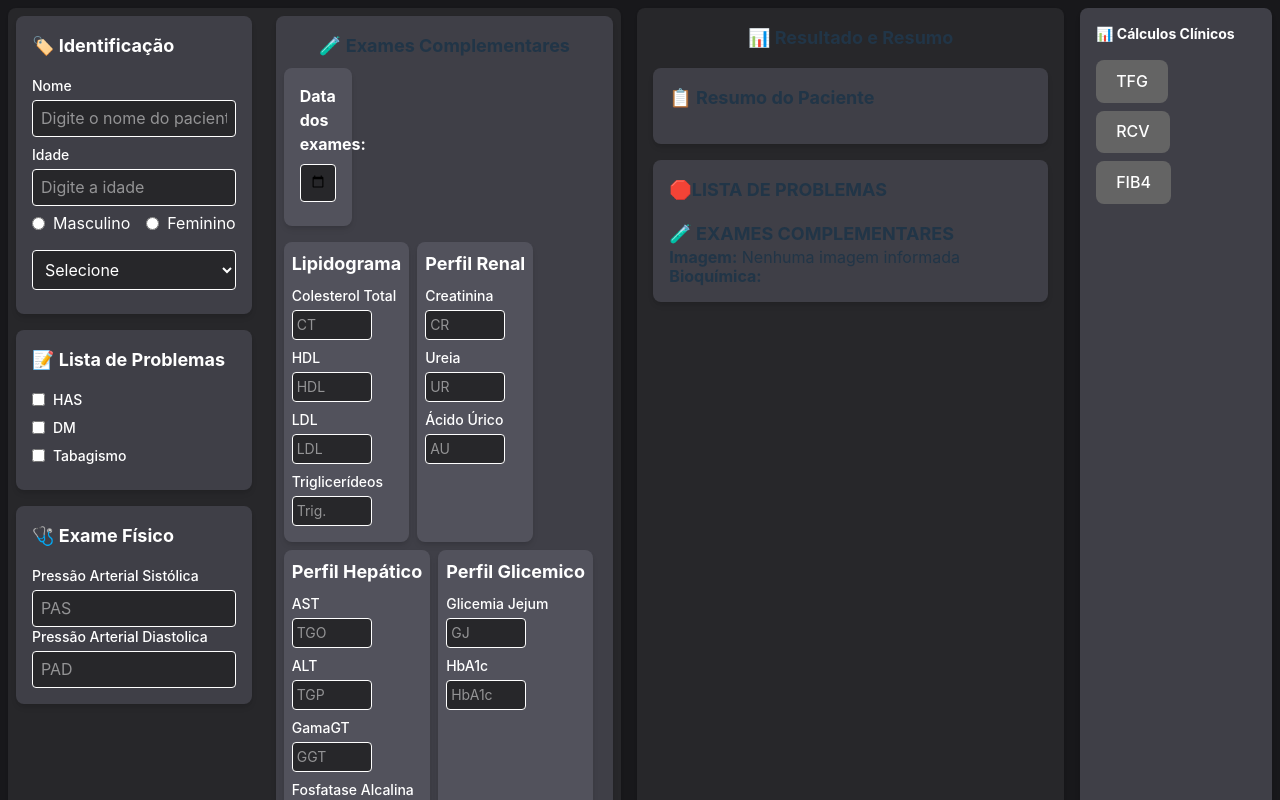
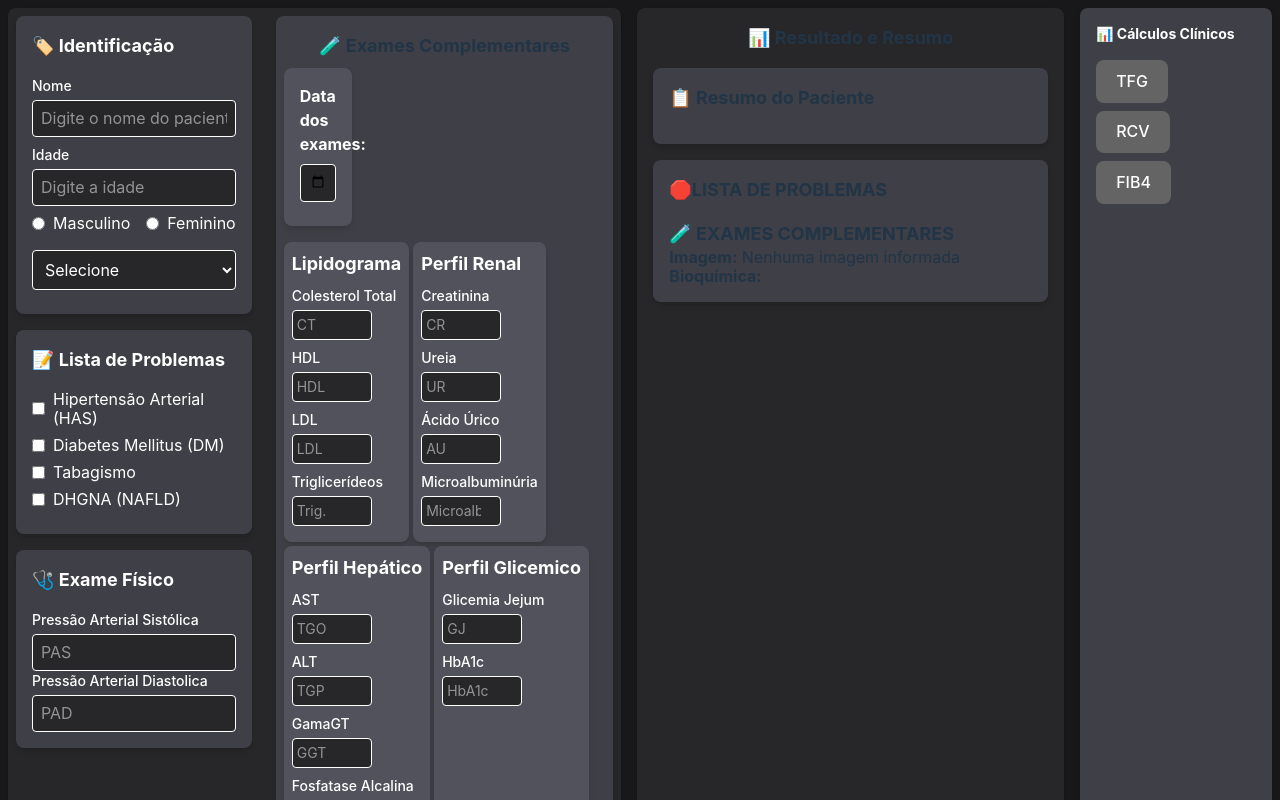
Before and after one commit to gabrielgcmr/RCV_PWA, a React (Vite) app in the folder frontend/: page / in a window 1280 px wide. Shown: the top 800 px of the page. Built offline with nearby package versions, Linux system fonts and the light colour scheme.

Commit message:
Adicionado vitaminas e eletrólitos

```diff
--- a/frontend/src/components/MainPageSections/1-IdentificationSection/Forms/ProblemList.tsx
+++ /dev/null
@@ -1,94 +0,0 @@
-import { usePatient } from "../../../../hooks/usePatient";
-
-export default function ProblemListForm() {
-  const { patientData, updatePatientData } = usePatient();
-
-  // Função simples para adicionar/remover problemas da lista
-  const handleProblemToggle = (problemName: string, checked: boolean) => {
-    const existingProblems = patientData.problemList.problems.map((p) => p.name);
-
-    let updatedProblems;
-
-    if (checked) {
-      // Adiciona o problema se não existir
-      if (!existingProblems.includes(problemName)) {
-        updatedProblems = [
-          ...patientData.problemList.problems,
-          { name: problemName },
-        ];
-      } else {
-        updatedProblems = [...patientData.problemList.problems];
-      }
-    } else {
-      // Remove o problema se ele existir
-      updatedProblems = patientData.problemList.problems.filter(
-        (p) => p.name !== problemName
-      );
-    }
-
-    updatePatientData("problemList", { problems: updatedProblems });
-  };
-
-  // Verifica se o problema já está presente na lista
-  const isProblemChecked = (problemName: string) =>
-    patientData.problemList.problems.some((p) => p.name === problemName);
-
-  const handleKeyDown = (e: React.KeyboardEvent<HTMLInputElement>, name: string, checked: boolean) => {
-    if (e.key === "Enter" || e.key === " ") {
-      e.preventDefault(); // Previne o comportamento padrão
-      handleProblemToggle(name, !checked); // Inverte o estado do checkbox
-    }
-  };
-
-
-  return (
-    <div className="p-4 bg-zinc-700 rounded-lg shadow-md text-white">
-      <h2 className="text-lg font-bold mb-4"> 📝 Lista de Problemas</h2>
-
-      {/* HAS */}
-      <div className="flex items-center mb-2">
-        <input
-          type="checkbox"
-          id="HAS"
-          checked={isProblemChecked("HAS")}
-          onChange={(e) => handleProblemToggle("HAS", e.target.checked)}
-          onKeyDown={(e) => handleKeyDown(e, "HAS", isProblemChecked("HAS"))}
-          className="mr-2"
-        />
-        <label htmlFor="HAS" className="text-sm font-medium">
-          HAS
-        </label>
-      </div>
-
-      {/* Diabetes */}
-      <div className="flex items-center mb-2">
-        <input
-          type="checkbox"
-          id="diabetes"
-          checked={isProblemChecked("Diabetes")}
-          onChange={(e) => handleProblemToggle("Diabetes", e.target.checked)}
-          onKeyDown={(e) => handleKeyDown(e, "Diabetes", isProblemChecked("Diabetes"))}
-          className="mr-2"
-        />
-        <label htmlFor="diabetes" className="text-sm font-medium">
-          DM
-        </label>
-      </div>
-
-      {/* Tabagismo */}
-      <div className="flex items-center mb-2">
-        <input
-          type="checkbox"
-          id="smoker"
-          checked={isProblemChecked("Tabagismo")}
-          onChange={(e) => handleProblemToggle("Tabagismo", e.target.checked)}
-          onKeyDown={(e) => handleKeyDown(e, "Tabagismo", isProblemChecked("Tabagismo"))}
-          className="mr-2"
-        />
-        <label htmlFor="smoker" className="text-sm font-medium">
-          Tabagismo
-        </label>
-      </div>
-    </div>
-  );
-}
--- /dev/null
+++ b/frontend/src/components/MainPageSections/1-IdentificationSection/Forms/ProblemListForm.tsx
@@ -0,0 +1,42 @@
+import { usePatient } from "../../../../hooks/usePatient";
+import { CheckboxInput } from "../../../common/Inputs/CheckboxInputProps";
+
+export default function ProblemListForm() {
+  const { patientData, updatePatientData } = usePatient();
+
+  const problemOptions = [
+    { name: "HAS", label: "Hipertensão Arterial (HAS)" },
+    { name: "Diabetes", label: "Diabetes Mellitus (DM)" },
+    { name: "Tabagismo", label: "Tabagismo" },
+    { name: "DHGNA", label: "DHGNA (NAFLD)"}
+  ];
+
+  // Função simplificada para adicionar/remover problemas
+  const handleProblemToggle = (problemName: string, checked: boolean) => {
+    const updatedProblems = checked
+      ? [...patientData.problemList.problems, { name: problemName }]
+      : patientData.problemList.problems.filter((p) => p.name !== problemName);
+
+    updatePatientData("problemList", { problems: updatedProblems });
+  };
+
+  const isProblemChecked = (problemName: string) =>
+    patientData.problemList.problems.some((p) => p.name === problemName);
+
+  return (
+    <div className="p-4 bg-zinc-700 rounded-lg shadow-md text-white">
+      <h2 className="text-lg font-bold mb-4"> 📝 Lista de Problemas</h2>
+
+      {problemOptions.map(({ name, label }) => (
+        <CheckboxInput
+          id={name}
+          key={name}
+          name={name}
+          label={label}
+          checked={isProblemChecked(name)}
+          onChange={handleProblemToggle} // Agora passa boolean direto, sem `value`
+        />
+      ))}
+    </div>
+  );
+}
--- a/frontend/src/components/MainPageSections/1-IdentificationSection/Main/IdentificationSection.tsx
+++ b/frontend/src/components/MainPageSections/1-IdentificationSection/Main/IdentificationSection.tsx
@@ -1,6 +1,6 @@
 import IdentificationForm from "../Forms/IdentificationForm";
 import PhysicalExamForm from "../Forms/PhysicalExamForm";
-import ProblemListForm from "../Forms/ProblemList";
+import ProblemListForm from "../Forms/ProblemListForm";
 
 export default function IdentificationSection() {
   return (
--- a/frontend/src/components/MainPageSections/2-ExamsSection/Main/ExamSection.tsx
+++ b/frontend/src/components/MainPageSections/2-ExamsSection/Main/ExamSection.tsx
@@ -16,13 +16,15 @@ export default function ExamsSection() {
         </div>
         {/* Exames e outros componentes ocupam os 3/4 restantes */}
       </div>
-      <div className="flex flex-wrap gap-2">
+      <div className="flex flex-wrap gap-1">
         <ExamForm category= "LipidProfile" title = "Lipidograma"/>
         <ExamForm category='RenalProfile' title = "Perfil Renal"/>
         <ExamForm category='LiverProfile' title='Perfil Hepático'/>
         <ExamForm category='GlucoseProfile' title='Perfil Glicemico'/>
         <ExamForm category='CBC' title='Hemograma'/>
         <ExamForm category='Urinalysis' title= 'EAS'/>
+        <ExamForm category='Vitamins' title='Vitaminas'/>
+        <ExamForm category='Electrolytes' title='Eletrólitos'/>
         </div>
         {/* Outro componente pode ser adicionado aqui */}
       </div>
--- a/frontend/src/components/common/Inputs/CheckboxInputProps.tsx
+++ b/frontend/src/components/common/Inputs/CheckboxInputProps.tsx
@@ -2,35 +2,30 @@ import React from "react";
 import { CheckboxInputProps } from "./types";
 
 export const CheckboxInput: React.FC<CheckboxInputProps> = ({
+  id,
   name,
-  value,
   label,
   checked,
   onChange,
-  className = "",
-  inputClassName = "",
 }) => {
-  const handleChange = () => {
-    onChange(name, checked ? "" : value); // Alterna entre selecionado e não selecionado
-  };
-
+  // Função para capturar pressionamento de tecla
   const handleKeyDown = (e: React.KeyboardEvent<HTMLInputElement>) => {
     if (e.key === "Enter" || e.key === " ") {
-      e.preventDefault(); // Previne o comportamento padrão (rolagem da página no caso do Space)
-      onChange(name, !checked ? value : ""); // Inverte o estado do checkbox
+      e.preventDefault(); // Previne rolagem ao pressionar "Espaço"
+      onChange(name, !checked); // Alterna o estado do checkbox
     }
   };
 
   return (
-    <label className={`flex items-center space-x-2 ${className}`}>
+    <label className="flex items-center space-x-2 mb-2">
       <input
         type="checkbox"
+        id={id || name}
         name={name}
-        value={value}
         checked={checked}
-        onChange={handleChange}
+        onChange={(e) => onChange(name, e.target.checked)} // Agora recebe boolean diretamente
         onKeyDown={handleKeyDown}
-        className={`form-checkbox text-blue-500 focus:ring-blue-200 ${inputClassName}`}
+        className="form-checkbox text-blue-500 focus:ring-blue-200"
       />
       <span>{label}</span>
     </label>
--- a/frontend/src/components/common/Inputs/RadioInput.tsx
+++ b/frontend/src/components/common/Inputs/RadioInput.tsx
@@ -8,7 +8,6 @@ export const RadioInput: React.FC<RadioInputProps> = ({
   checked,
   onChange,
   className = "",
-  inputClassName = "",
 }) => {
   const handleChange = () => {
     onChange(name, value); // Passa o nome e o valor para a função onChange
@@ -22,7 +21,7 @@ export const RadioInput: React.FC<RadioInputProps> = ({
         value={value}
         checked={checked}
         onChange={handleChange}
-        className={`form-radio text-blue-500 focus:ring-blue-200 ${inputClassName}`}
+        className={`form-radio text-blue-500 focus:ring-blue-200 `}
       />
       <span>{label}</span>
     </label>
--- a/frontend/src/components/common/Inputs/types.ts
+++ b/frontend/src/components/common/Inputs/types.ts
@@ -3,34 +3,36 @@ export interface Option {
     value: string;
   }
 
-export interface InputProps {
+export interface BaseInputProps {
+  id?:string
   name: string;
   label?: string;
-  type?: "text" | "number" | "email" | "password" | "select" | "radio" | "checkbox";
   placeholder?: string;
-  value: string | number;
   disabled?: boolean;
-  options?: Option[]; // Usado apenas para selects
   errorMessage?: string;
-  onChange: (name: string, value: string | number) => void;
   className?: string;
-  inputClassName?: string; // Estilização personalizada para o input/select
-  errorClassName?: string; // Estilização personalizada para a mensagem de erro
 }
 
-export interface TextInputProps extends InputProps {
-  ariaInvalid?: boolean; // Propriedade específica para acessibilidade
-  ariaDescribedby?: string; // Propriedade específica para acessibilidade
+export interface TextInputProps extends BaseInputProps {
+  value: string | number;
+  onChange: (name: string, value: string | number) => void;
 }
 
-export interface RadioInputProps extends InputProps {
-  checked: boolean; // Propriedade específica para radios
+export interface RadioInputProps extends BaseInputProps {
+  value: string | number;
+  checked: boolean;
+  onChange: (name: string, value: string | number) => void;
 }
 
-export interface CheckboxInputProps extends InputProps {
-  checked: boolean; // Propriedade específica para checkboxes
+export interface CheckboxInputProps extends BaseInputProps {
+  checked: boolean;
+  onChange: (name: string, checked: boolean) => void
 }
 
-export interface SelectInputProps extends InputProps {
-  options: Option[]; // Propriedade específica para selects
+export interface SelectInputProps extends BaseInputProps {
+  value: string | number;
+  options: Option[];
+  onChange: (name: string, value: string | number) => void;
 }
+
+export type InputProps = TextInputProps | SelectInputProps | RadioInputProps | CheckboxInputProps;
--- a/frontend/src/constants/examDictionary.ts
+++ b/frontend/src/constants/examDictionary.ts
@@ -24,6 +24,7 @@ export const examDictionary : Record<string, ExamDefinition> = {
     creatinine: { label: "Creatinina", abbreviation: "CR", category: "RenalProfile",inputType: "input" },
     urea: { label: "Ureia", abbreviation: "UR", category: "RenalProfile",inputType: "input" },
     uricAcid: { label: "Ácido Úrico", abbreviation: "AU", category: "RenalProfile",inputType: "input" },
+    microalbuminuria: { label: "Microalbuminúria", abbreviation: "Microalb.", category: "RenalProfile", inputType: "input" },
 
     // Glucose Profile
     fastingGlucose: { label: "Glicemia Jejum", abbreviation: "GJ", category: "GlucoseProfile",inputType: "input" },
@@ -45,4 +46,15 @@ export const examDictionary : Record<string, ExamDefinition> = {
         { label: "Alterado", value: "alterado" }
       ]
      },
+
+     // Vitaminas
+    vitaminD: { label: "Vitamina D", abbreviation: "Vit. D", category: "Vitamins", inputType: "input" },
+    vitaminB12: { label: "Vitamina B12", abbreviation: "Vit. B12", category: "Vitamins", inputType: "input" },
+
+    // Eletrólitos
+    potassium: { label: "Potássio", abbreviation: "K", category: "Electrolytes", inputType: "input" },
+    sodium: { label: "Sódio", abbreviation: "Na", category: "Electrolytes", inputType: "input" },
+    calcium: { label: "Cálcio", abbreviation: "Ca", category: "Electrolytes", inputType: "input" },
+    magnesium: { label: "Magnésio", abbreviation: "Mg", category: "Electrolytes", inputType: "input" },
+
   };
--- a/frontend/src/pages/MainPage.tsx
+++ b/frontend/src/pages/MainPage.tsx
@@ -15,11 +15,8 @@ export default function MainPage() {
 
       {/* Terceira Coluna (Resumo do Paciente) */}
       <OverviewSection />
+      <ClinicalCalculations />
 
-      {/* Quarta Coluna (Botões de Cálculo) */}
-      <div className="flex justify-end">
-        <ClinicalCalculations />
-      </div>
 
     </div>
   );
```
Also changed, not shown: frontend/src/components/common/Inputs/NumberInput.tsx (+3 -9 lines).
